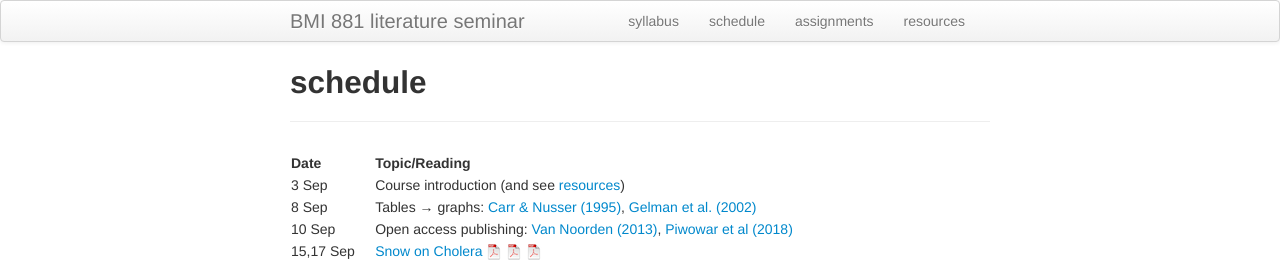
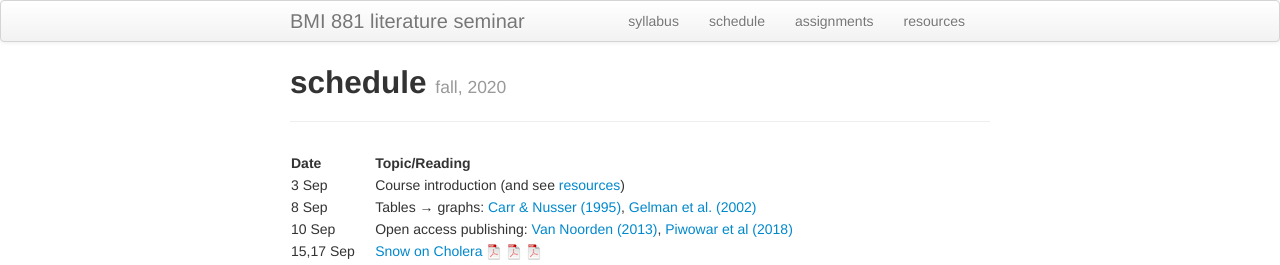
Before and after one commit to kbroman/BMI881_fall2022, a Jekyll site: the page built from schedule.md, in a window 1280 px wide. Shown: the top 265 px of the page. Built offline with Jekyll 4.4.1, drawn with Linux system fonts in a browser that asks for light colours.

Commit message:
Add "fall, 2020" to schedule.md

```diff
--- a/schedule.md
+++ b/schedule.md
@@ -1,6 +1,7 @@
 ---
 layout: page
 title: schedule
+tagline: fall, 2020
 description: Schedule and readings for BMI 881, Biomedical data science scholarly literature
 ---
 
```
